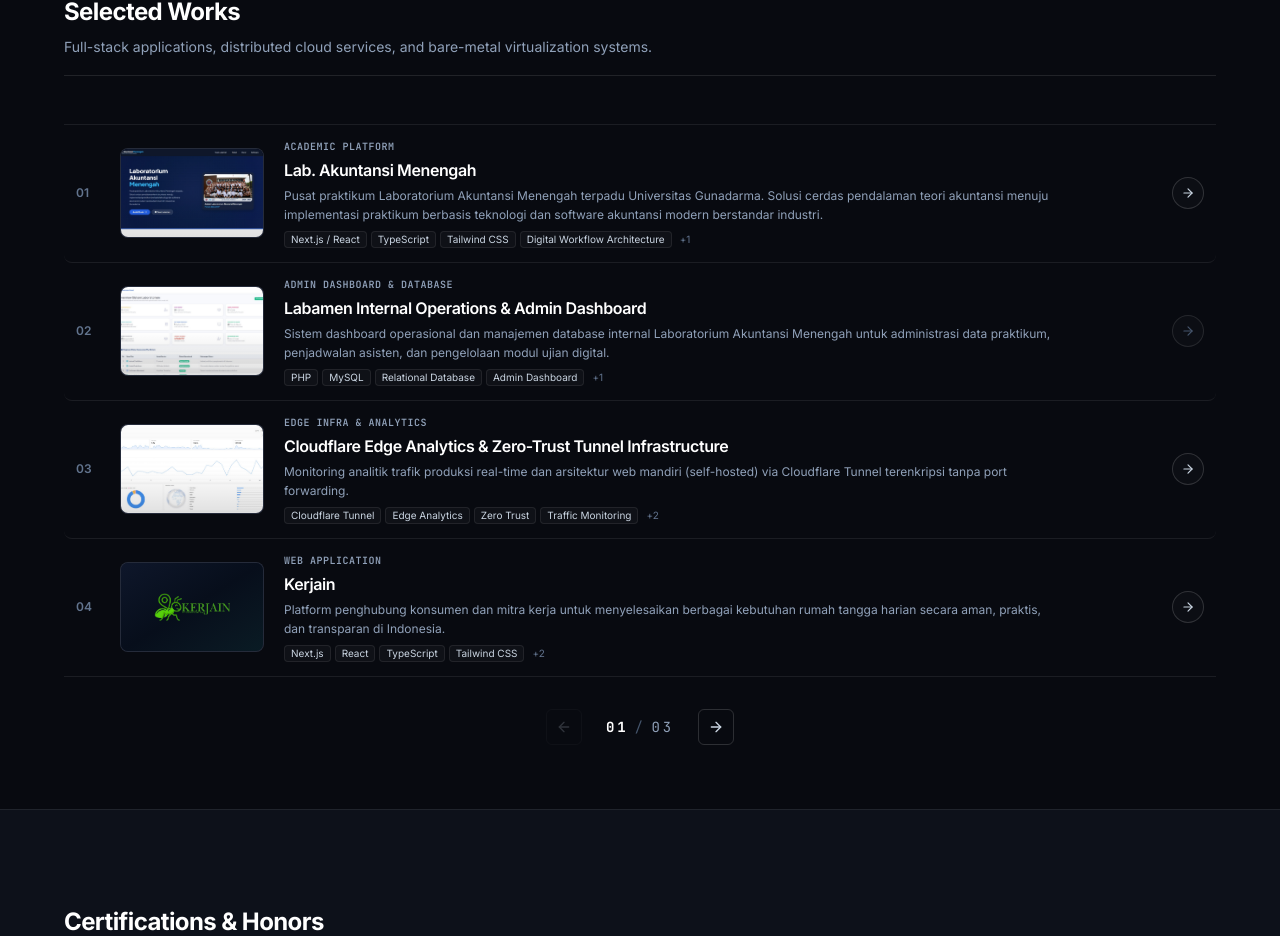
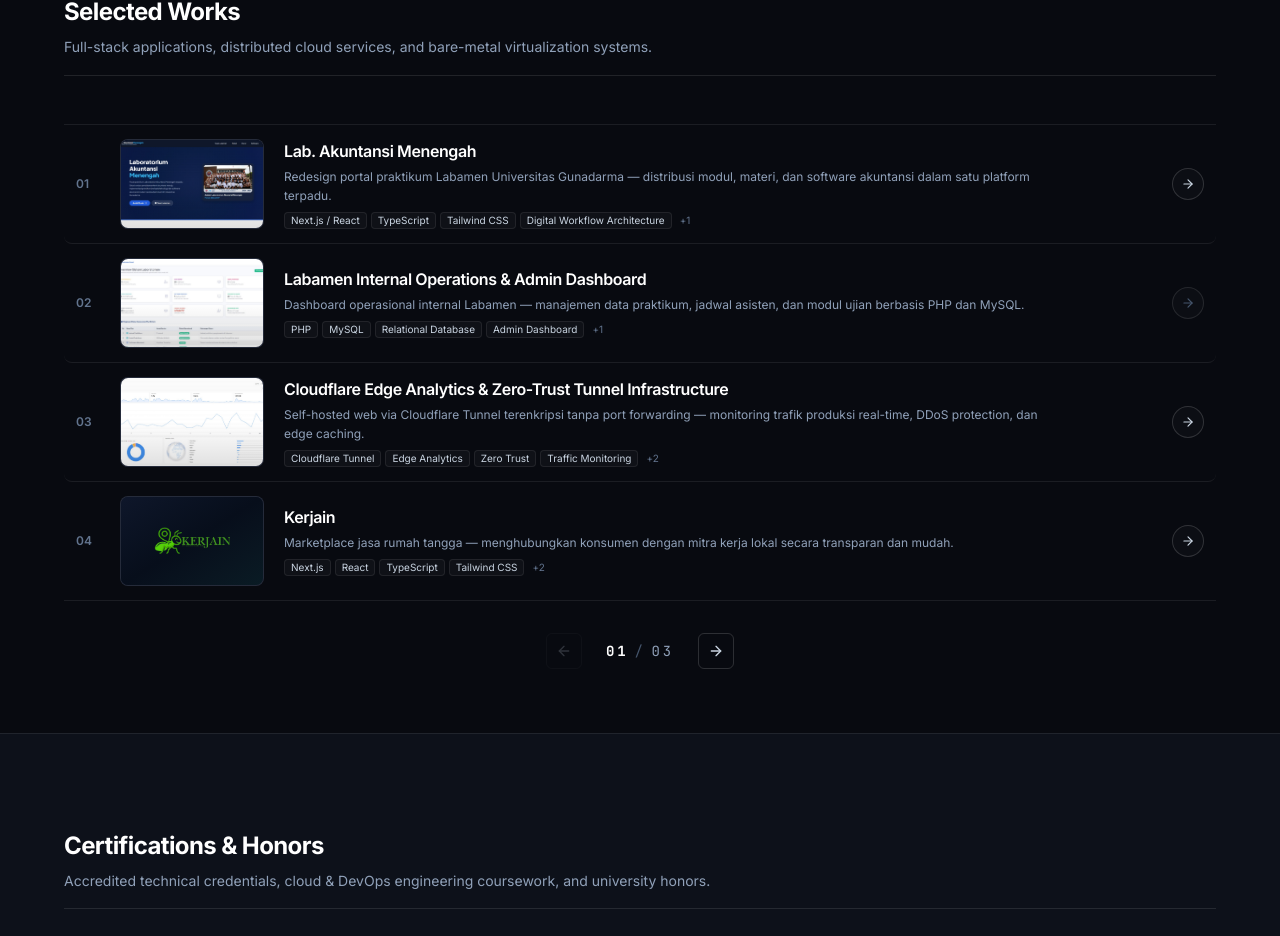
Before and after one commit to KyonKyon0/oscartambunan_portofolio_web, a Next.js app: page / in a window 1280 px wide. Shown: the part 2974-3910 px from the top of the page. Built offline with nearby package versions, Linux system fonts and the light colour scheme.

Commit message:
fix(projects): shorten names/descriptions to be concise, remove category labels above titles

```diff
--- a/src/components/sections/ProjectsSection.tsx
+++ b/src/components/sections/ProjectsSection.tsx
@@ -256,11 +256,6 @@
 
                       {/* Middle: Content & Details */}
                       <div className="flex-1 min-w-0 space-y-0.5 sm:space-y-1">
-                        {/* Category Label */}
-                        <div className="text-[9px] sm:text-[10px] font-mono tracking-wider text-slate-400 uppercase font-semibold">
-                          {category}
-                        </div>
-
                         {/* Project Title */}
                         <h3 className="text-xs sm:text-sm md:text-base font-semibold text-white tracking-tight group-hover:text-accent transition-colors">
                           {targetUrl ? (
--- a/src/data/projects.ts
+++ b/src/data/projects.ts
@@ -3,9 +3,8 @@
 export const projects: Project[] = [
   {
     slug: 'labamen-accounting-portal',
-    name: 'Lab. Akuntansi Menengah (Redesign & Workflow Architecture)',
-    purpose:
-      'Pusat praktikum Laboratorium Akuntansi Menengah terpadu Universitas Gunadarma. Solusi cerdas pendalaman teori akuntansi menuju implementasi praktikum berbasis teknologi dan software akuntansi modern berstandar industri.',
+    name: 'Lab. Akuntansi Menengah',
+    purpose: 'Redesign portal praktikum Labamen Universitas Gunadarma — distribusi modul, materi, dan software akuntansi dalam satu platform terpadu.',
     imageUrl: '/images/projects/labamen-portal.jpg',
     technologies: ['Next.js / React', 'TypeScript', 'Tailwind CSS', 'Digital Workflow Architecture', 'UI/UX Redesign'],
     contributions: [
@@ -49,8 +48,7 @@
   {
     slug: 'labamen-admin-dashboard',
     name: 'Labamen Internal Operations & Admin Dashboard',
-    purpose:
-      'Sistem dashboard operasional dan manajemen database internal Laboratorium Akuntansi Menengah untuk administrasi data praktikum, penjadwalan asisten, dan pengelolaan modul ujian digital.',
+    purpose: 'Dashboard operasional internal Labamen — manajemen data praktikum, jadwal asisten, dan modul ujian berbasis PHP dan MySQL.',
     imageUrl: '/images/projects/labamen-admin.jpg',
     technologies: ['PHP', 'MySQL', 'Relational Database', 'Admin Dashboard', 'CRUD Operations'],
     contributions: [
@@ -88,8 +86,7 @@
   {
     slug: 'cloudflare-edge-tunnel-analytics',
     name: 'Cloudflare Edge Analytics & Zero-Trust Tunnel Infrastructure',
-    purpose:
-      'Monitoring analitik trafik produksi real-time dan arsitektur web mandiri (self-hosted) via Cloudflare Tunnel terenkripsi tanpa port forwarding.',
+    purpose: 'Self-hosted web via Cloudflare Tunnel terenkripsi tanpa port forwarding — monitoring trafik produksi real-time, DDoS protection, dan edge caching.',
     imageUrl: '/images/projects/cloudflare-tunnel.jpg',
     technologies: ['Cloudflare Tunnel', 'Edge Analytics', 'Zero Trust', 'Traffic Monitoring', 'DDoS Protection', 'CDN Caching'],
     contributions: [
@@ -133,8 +130,7 @@
   {
     slug: 'kerjain-local-service-marketplace',
     name: 'Kerjain (Friendly Local Service Marketplace)',
-    purpose:
-      'Platform penghubung konsumen dan mitra kerja untuk menyelesaikan berbagai kebutuhan rumah tangga harian secara aman, praktis, dan transparan di Indonesia.',
+    purpose: 'Marketplace jasa rumah tangga — menghubungkan konsumen dengan mitra kerja lokal secara transparan dan mudah.',
     imageUrl: '/images/logos/kerjain.png',
     technologies: ['Next.js', 'React', 'TypeScript', 'Tailwind CSS', 'TanStack Query', 'Vercel'],
     contributions: [
@@ -173,8 +169,7 @@
   {
     slug: 'pesonatari-cultural-ticketing',
     name: 'Pesona Tari (Indonesian Cultural Performing Arts Ticketing Platform)',
-    purpose:
-      'Platform reservasi dan pembelian tiket pertunjukan seni tari tradisional Nusantara berbasis web dengan integrasi pembayaran QRIS real-time dan manajemen tiket digital.',
+    purpose: 'Platform tiket digital pertunjukan seni tari Nusantara — reservasi online dengan pembayaran QRIS dan manajemen kuota tiket.',
     imageUrl: '/images/projects/pesonatari.jpg',
     technologies: ['PHP', 'MySQL', 'CSS3', 'QRIS Payment Gateway', 'Relational Database', 'Ticketing Workflow'],
     contributions: [
@@ -218,8 +213,7 @@
   {
     slug: 'martha-eco-infrastructure',
     name: 'Mertha (Food Waste Mitigation Platform)',
-    purpose:
-      'A web platform designed to reduce food waste by connecting surplus inventory with buyers and distribution channels.',
+    purpose: 'Platform web pengurangan food waste — menghubungkan surplus inventori makanan dengan pembeli melalui peta geolokasi real-time.',
     imageUrl: '/images/logos/martha.png',
     technologies: ['Next.js 16', 'React 19', 'Supabase', 'Leaflet Maps', 'Zustand', 'Tailwind CSS'],
     contributions: [
@@ -258,8 +252,7 @@
   {
     slug: 'odc-storage-datacenter',
     name: 'ODC Storage (Media & Private DNS)',
-    purpose:
-      'Layanan cloud storage mandiri, pusat penyimpanan media & API gateway multi-tenant, serta server private AdGuard DNS.',
+    purpose: 'Cloud storage mandiri multi-tenant dengan API gateway, streaming media, dan private AdGuard DNS di bare-metal server.',
     imageUrl: '/images/logos/odc.png',
     technologies: ['PHP', 'API Gateway', 'Multi-Tenant', 'AdGuard Home', 'Cloudflare', 'Linux'],
     contributions: [
@@ -298,8 +291,7 @@
   {
     slug: 'virtualized-server-infrastructure',
     name: 'Virtualized Server Infrastructure',
-    purpose:
-      'Build a personal virtualization environment as the foundation for independently managed hosting and server services.',
+    purpose: 'Virtualisasi bare-metal dengan Proxmox VE sebagai fondasi server dan layanan self-hosted mandiri.',
     technologies: ['Proxmox VE', 'Linux', 'Virtual Machines', 'Containers'],
     contributions: [
       'Implemented Proxmox VE for virtual machine and container management',
@@ -332,8 +324,7 @@
   {
     slug: 'private-cloud-storage',
     name: 'Private Cloud Storage System',
-    purpose:
-      'Create a private, self-hosted cloud storage system as an alternative to public file-storage services.',
+    purpose: 'Private cloud storage self-hosted berbasis Nextcloud dengan akses aman melalui Cloudflare Tunnel dan multi-factor authentication.',
     technologies: [
       'Nextcloud',
       'Linux',
```
